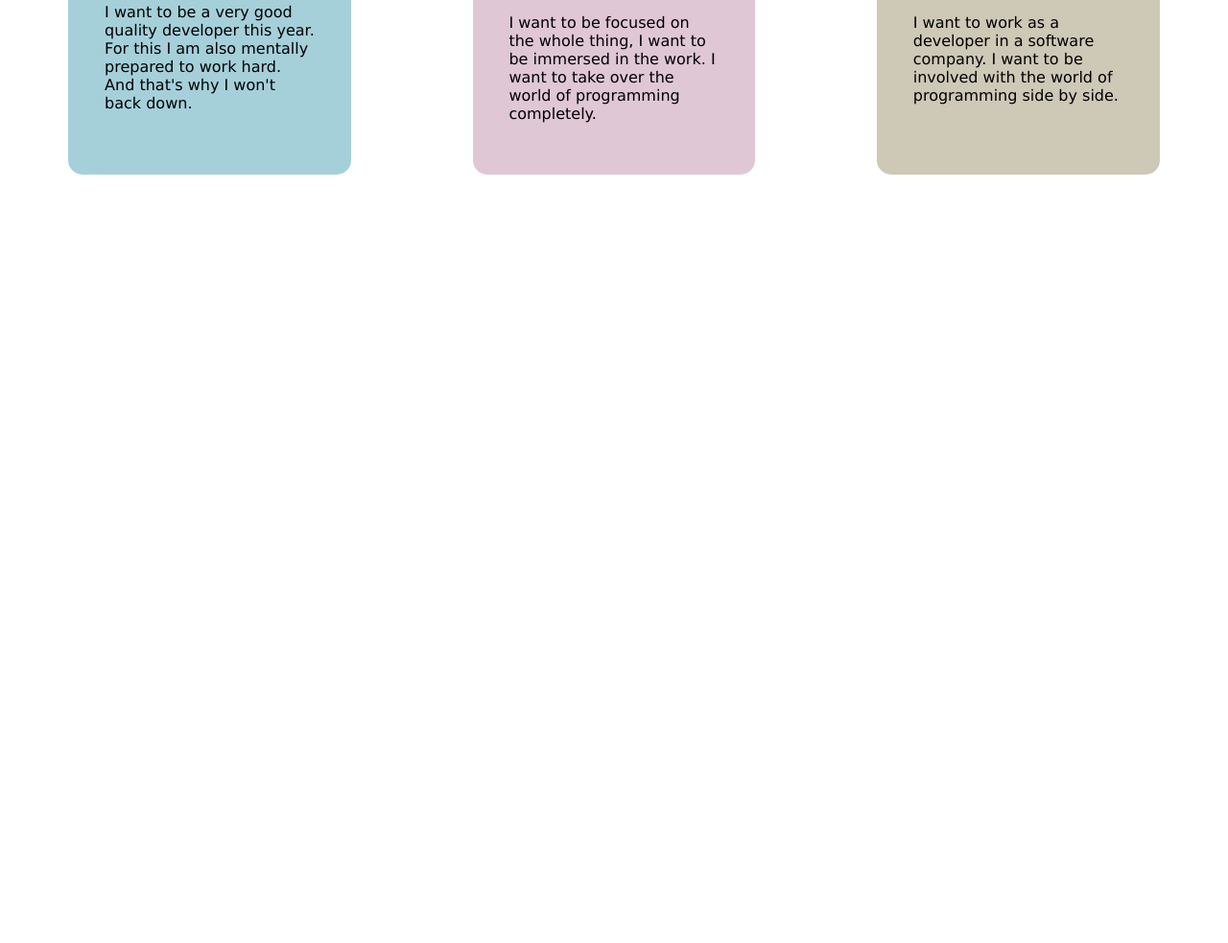
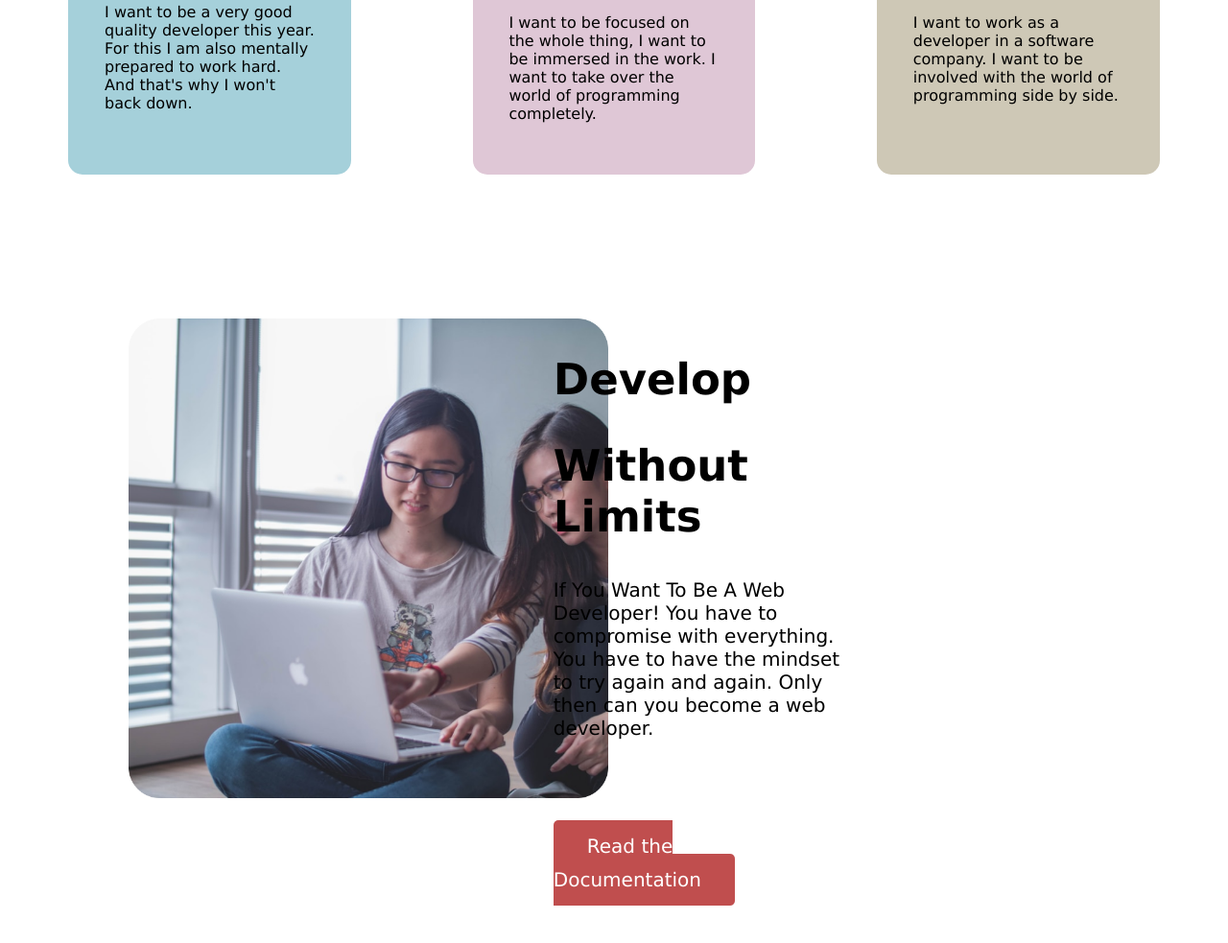
Before and after one commit to Engr-Jishan/Portfolio-repo, a plain HTML site: page index.html in a window 1280 px wide. Shown: the part 1213-2196 px from the top of the page at 96% size. Before the commit the page ends 1545 px from the top, so only its background shows below. Drawn offline with Linux system fonts and the light colour scheme.

Commit message:
third page added

```diff
--- a/index.html
+++ b/index.html
@@ -52,6 +52,21 @@
                 side by side.</p>
         </div>
     </section>
+
+    <section class="third-page">
+        <div class="few-third-page">
+            <img src="images/pictures/coding.png" alt="girl's codding" width="500" height="500">
+        </div>
+        <div class="few-third-page">
+            <h1>Develop</h1>
+            <h1>Without Limits</h1>
+            <p>If You Want To Be A Web Developer! You have to compromise with everything. You have to have the mindset
+                to try again and again. Only then can you become a web developer.</p>
+            <br><br>
+            <a class="button" href="https://www.google.com/">Read the Documentation</a>
+
+        </div>
+    </section>
 </body>
 
 </html>
--- a/style.css
+++ b/style.css
@@ -60,3 +60,17 @@ section{
     margin-right: 5%;
     border-radius: 15px;
 }
+.third-page{
+    display: flex;
+    margin-bottom: 150px;
+}
+.few-third-page{
+    width: 25%;
+    margin-left: 10%;
+    font-size: 30px;
+    font-family: Verdana;
+    white-space: ;
+}
+.few-third-page p{
+    font-size: 20px;
+}
```
Also changed, not shown: images/shapes/dream-bg.png (added).
